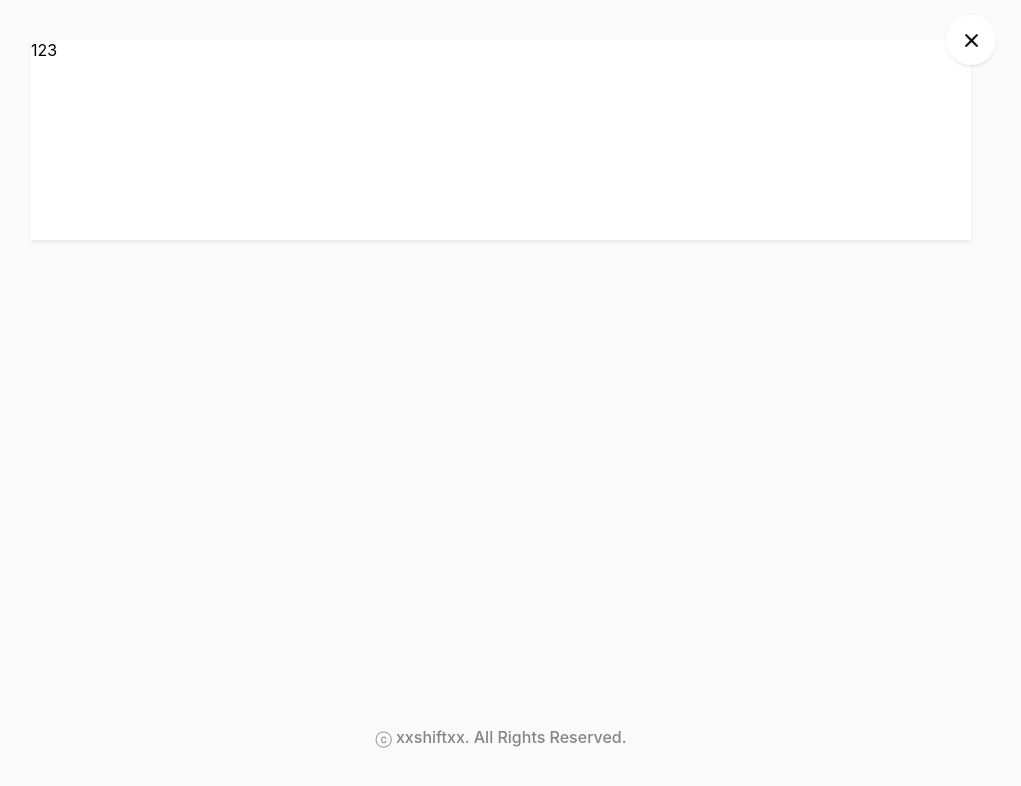
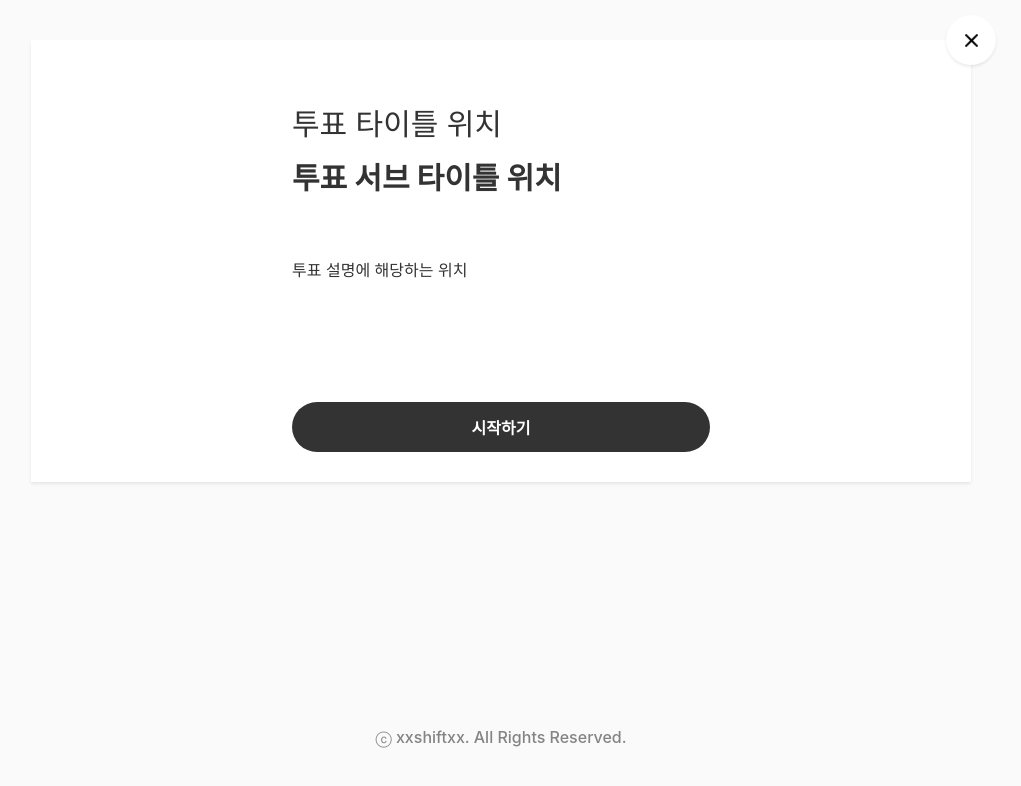
Before and after one commit to wArrnp/zennvote-front, a React (Create React App) app: page / in a window 1280 px wide. Shown: the top 786 px of the page, without its empty margins (139-1160 px from the left). Built offline with nearby package versions, Linux system fonts and the light colour scheme.

Commit message:
[ADD] <Landing> create Landing page & need set data

```diff
--- a/src/controller/RenderByPageData.ts
+++ /dev/null
@@ -1,12 +0,0 @@
-import PageData from '../entities/PageData';
-import { ReactNode } from 'react';
-
-export default function RenderByPageData(
-  viewType: string,
-  setViewType: (viewType: string) => void
-): ReactNode {
-  switch(viewType) {
-    case PageData.LANDING:
-      return '123'
-  }
-}
--- /dev/null
+++ b/src/controller/RenderByPageData.tsx
@@ -0,0 +1,15 @@
+import React, { ReactNode } from 'react';
+import PageData from '../entities/PageData';
+import { Landing } from '../presentation';
+
+export default function RenderByPageData(
+  viewType: string,
+  setPageData: (pageData: string) => void
+): ReactNode {
+  switch(viewType) {
+    case PageData.LANDING:
+      return <Landing setPageData={setPageData} />
+    case PageData.PERSONAL_INFO:
+      return '개인 정보 입력 창'
+  }
+}
--- a/src/entities/PageData.ts
+++ b/src/entities/PageData.ts
@@ -1,5 +1,6 @@
 enum PageData {
   LANDING = 'landing',
+  PERSONAL_INFO = 'personalInfo',
 }
 
 export default PageData
--- a/src/presentation/App/Styles.ts
+++ b/src/presentation/App/Styles.ts
@@ -8,6 +8,7 @@ background-color: #fafafa;
 
 export const ContentWrapper = styled.div`
   padding-top: 40px;
+  margin-bottom: 120px;
 `
 
 export const ContentInnerWrapper = styled.div`
@@ -17,6 +18,7 @@ background-color: white;
   margin: 0 auto;
   position: relative;
   box-shadow: 0px 2px 3px 0 rgba(0,0,0,0.08);
+  padding-bottom: 30px;
 `
 
 export const CancelButton = styled.button`
@@ -28,11 +30,16 @@ height: 50px;
   position: absolute;
   top: 0;
   right: 0;
+  background-color: white;
   transform: translate(50%, -50%);
-background-color: white;
   border-radius: 50%;
   border: none;
   box-shadow: 0px 2px 3px 0 rgba(0,0,0,0.08);
+  cursor: pointer;
+
+  &:focus {
+    outline: none;
+  }
 `
 
 export const CancelImg = styled.img`
--- /dev/null
+++ b/src/presentation/Landing/Styles.ts
@@ -0,0 +1,50 @@
+import styled from 'styled-components'
+
+export const LandingHeader = styled.div`
+  width: 418px;
+  margin: auto;
+  padding: 60px 0;
+`
+
+export const LandingTitle = styled.h2`
+  margin: 0;
+  font-size: 30px;
+  font-family: 'Noto Sans KR', sans-serif;
+  font-weight: 300;
+  padding-bottom: 10px;
+  color: #333;
+`
+
+export const LandingSubTitle = styled.h2`
+  margin: 0;
+  color: #333;
+  font-size: 30px;
+  font-weight: bold;
+`
+
+export const LandingDescription = styled.p`
+  margin: 0 auto;
+  width: 418px;
+  line-height: 24px;
+  color: #333;
+`
+
+export const LandingNextButton = styled.button`
+  display: block;
+  width: 418px;
+  height: 50px;
+  margin: 0 auto;
+  margin-top: 120px;
+  background-color: #333;
+  color: white;
+  border: none;
+  border-radius: 25px;
+  cursor: pointer;
+  font-size: 16px;
+  font-weight: bold;
+
+  &:focus {
+    outline: none;
+    border: none;
+  }
+`
--- /dev/null
+++ b/src/presentation/Landing/index.tsx
@@ -0,0 +1,35 @@
+import React, { useCallback } from 'react';
+import PageData from '../../entities/PageData';
+
+import * as S from './Styles'
+
+interface LandingProps {
+  setPageData: (pageData: string) => void
+}
+
+const Landing = ({ setPageData }:LandingProps ) => {
+  const onClickNextButton = useCallback(() => {
+    setPageData(PageData.PERSONAL_INFO)
+  }, [ setPageData ]);
+
+  return (
+    <>
+      <S.LandingHeader>
+        <S.LandingTitle>
+          투표 타이틀 위치
+        </S.LandingTitle>
+        <S.LandingSubTitle>
+          투표 서브 타이틀 위치
+        </S.LandingSubTitle>
+      </S.LandingHeader>
+      <S.LandingDescription>
+        투표 설명에 해당하는 위치
+      </S.LandingDescription>
+      <S.LandingNextButton onClick={onClickNextButton}>
+        시작하기
+      </S.LandingNextButton>
+    </>
+  );
+};
+
+export default Landing;
--- a/src/presentation/index.tsx
+++ b/src/presentation/index.tsx
@@ -1,4 +1,5 @@
 import App from './App';
 import Footer from './Footer';
+import Landing from './Landing';
 
-export { App, Footer }
+export { App, Footer, Landing }
```
Lines whose indentation alone changed are shown as unchanged.
